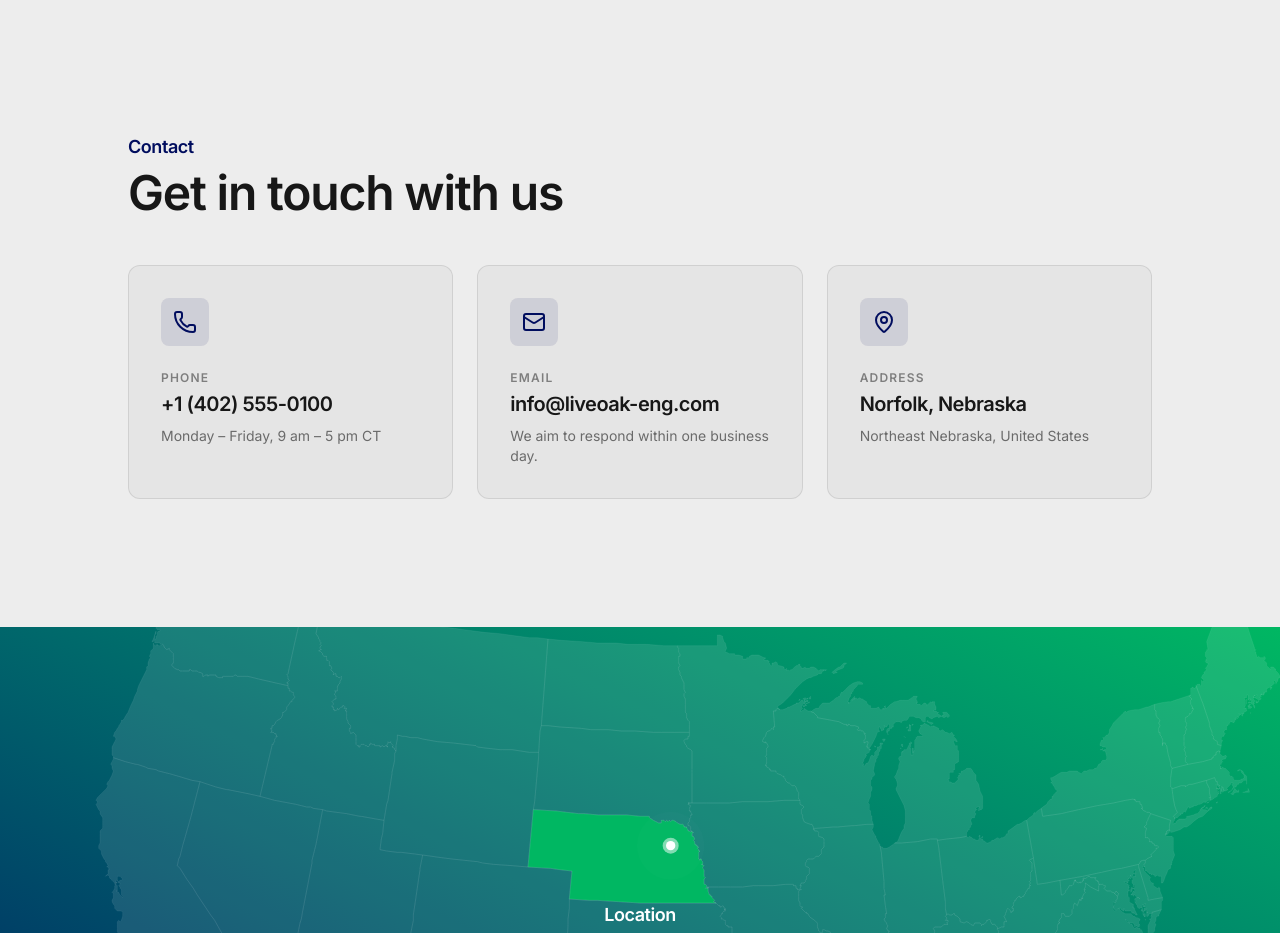
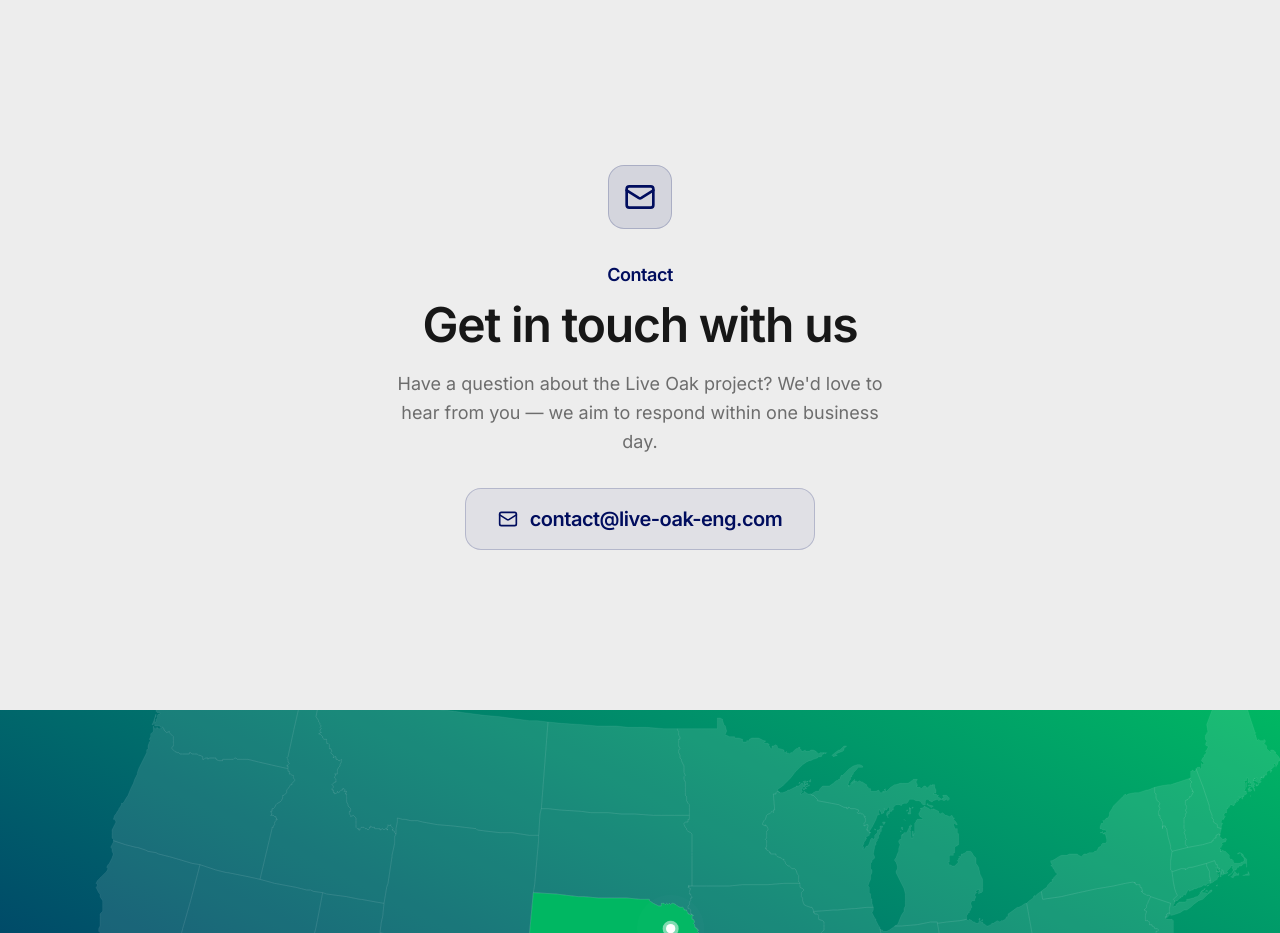
Before and after one commit to thecarpetjasp/liveoak-frontend, a Next.js app: page / in a window 1280 px wide. Shown: the part 8280-9213 px from the top of the page. Built offline with nearby package versions, Linux system fonts and the light colour scheme.

Commit message:
mod: changed contact section to email only and gave it a redesign

```diff
--- a/app/(home)/(contact)/Contact.tsx
+++ b/app/(home)/(contact)/Contact.tsx
@@ -1,118 +1,54 @@
 "use client";
 
-import { LucideProps, Mail, MapPin, Phone } from "lucide-react";
-import { ForwardRefExoticComponent, RefAttributes } from "react";
+import { Mail } from "lucide-react";
 import { easeOut, motion } from "motion/react";
-
-type ContactMethod = {
-  Icon: ForwardRefExoticComponent<
-    Omit<LucideProps, "ref"> & RefAttributes<SVGSVGElement>
-  >;
-  label: string;
-  value: string;
-  href: string | null;
-  description: string;
-};
-
-const CONTACT_METHODS: ContactMethod[] = [
-  {
-    Icon: Phone,
-    label: "Phone",
-    value: "+1 (402) 555-0100",
-    href: "tel:+14025550100",
-    description: "Monday – Friday, 9 am – 5 pm CT",
-  },
-  {
-    Icon: Mail,
-    label: "Email",
-    value: "info@liveoak-eng.com",
-    href: "mailto:info@liveoak-eng.com",
-    description: "We aim to respond within one business day.",
-  },
-  {
-    Icon: MapPin,
-    label: "Address",
-    value: "Norfolk, Nebraska",
-    href: null,
-    description: "Northeast Nebraska, United States",
-  },
-];
 
 export default function Contact() {
   return (
     <section className="section-padding container-padding">
-      <div className="max-w-7xl w-full mx-auto flex flex-col gap-12">
+      <div className="max-w-7xl w-full mx-auto">
         <motion.div
           initial={{ opacity: 0, y: 50, filter: "blur(12px)" }}
           whileInView={{ opacity: 1, y: 0, filter: "blur(0px)" }}
           viewport={{ once: true, amount: 0.2 }}
           transition={{ duration: 1, ease: easeOut }}
-          className="flex flex-col gap-2"
+          className="flex flex-col items-center text-center gap-8 py-8"
         >
+          {/* Icon */}
+          <div className="flex items-center justify-center size-16 rounded-2xl bg-secondary/10 dark:bg-primary/10 border border-secondary/20 dark:border-primary/20">
+            <Mail className="size-8 text-secondary dark:text-primary" />
+          </div>
+
+          {/* Heading */}
+          <div className="flex flex-col gap-3">
             <h2 className="text-lg font-semibold tracking-tight text-secondary dark:text-primary">
               Contact
             </h2>
             <h3 className="text-4xl sm:text-5xl font-semibold tracking-tight">
               Get in touch with us
             </h3>
+            <p className="mt-2 text-lg text-current/60 leading-relaxed max-w-lg">
+              Have a question about the Live Oak project? We&apos;d love to hear
+              from you — we aim to respond within one business day.
+            </p>
+          </div>
+
+          {/* Email link */}
+          <motion.a
+            href="mailto:contact@live-oak-eng.com"
+            initial={{ opacity: 0, y: 20 }}
+            whileInView={{ opacity: 1, y: 0 }}
+            viewport={{ once: true, amount: 0.5 }}
+            transition={{ duration: 0.8, ease: easeOut, delay: 0.2 }}
+            className="inline-flex items-center gap-3 px-8 py-4 rounded-2xl border border-secondary/20 dark:border-primary/20 bg-secondary/5 dark:bg-primary/5 hover:bg-secondary/10 dark:hover:bg-primary/10 hover:border-secondary/40 dark:hover:border-primary/40 transition-all duration-300 group"
+          >
+            <Mail className="size-5 text-secondary dark:text-primary shrink-0" />
+            <span className="text-xl font-semibold tracking-tight text-secondary dark:text-primary group-hover:underline underline-offset-4">
+              contact@live-oak-eng.com
+            </span>
+          </motion.a>
         </motion.div>
-
-        <div className="grid sm:grid-cols-3 gap-6">
-          {CONTACT_METHODS.map(
-            ({ Icon, label, value, href, description }, i) => (
-              <ContactCard
-                key={label}
-                Icon={Icon}
-                label={label}
-                value={value}
-                href={href}
-                description={description}
-                index={i}
-              />
-            ),
-          )}
-        </div>
       </div>
     </section>
   );
 }
-
-function ContactCard({
-  Icon,
-  label,
-  value,
-  href,
-  description,
-  index,
-}: ContactMethod & { index: number }) {
-  return (
-    <motion.div
-      initial={{ opacity: 0, y: 50, filter: "blur(12px)" }}
-      whileInView={{ opacity: 1, y: 0, filter: "blur(0px)" }}
-      viewport={{ once: true, amount: 0.2 }}
-      transition={{ duration: 1, ease: easeOut, delay: index * 0.15 }}
-      className="flex flex-col gap-6 p-8 rounded-xl border border-current/10 bg-foreground/3"
-    >
-      <div className="flex items-center justify-center size-12 rounded-lg bg-secondary/10 dark:bg-primary/10">
-        <Icon className="size-6 text-secondary dark:text-primary" />
-      </div>
-
-      <div className="flex flex-col gap-1">
-        <p className="text-xs font-semibold tracking-widest uppercase text-current/50">
-          {label}
-        </p>
-        {href ? (
-          <a
-            href={href}
-            className="text-xl font-semibold tracking-tight hover:text-secondary dark:hover:text-primary transition-colors"
-          >
-            {value}
-          </a>
-        ) : (
-          <p className="text-xl font-semibold tracking-tight">{value}</p>
-        )}
-        <p className="mt-1 text-sm text-current/60">{description}</p>
-      </div>
-    </motion.div>
-  );
-}
```
Lines whose indentation alone changed are shown as unchanged.
